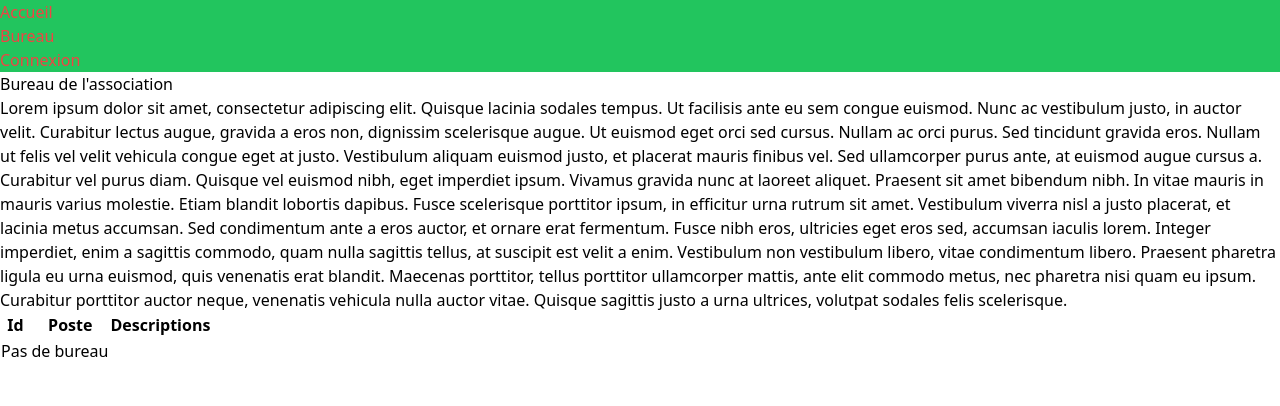
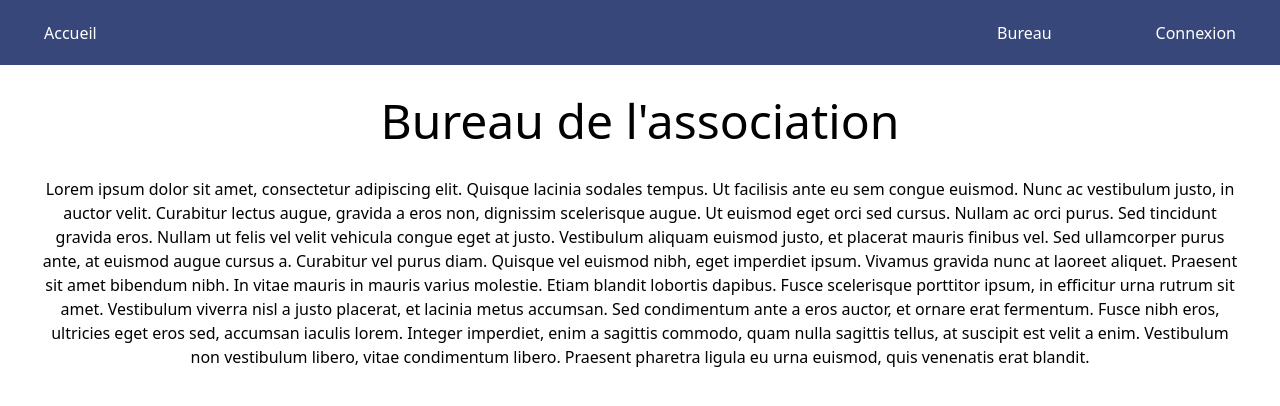
Before and after one commit to BaptisteRdt/Site-association-pr-fecture-Limoges, a Symfony app: template app/templates/bureau/index.html.twig in a window 1280 px wide. Shown: the top 406 px of the page. Run offline with Twig, Linux system fonts and the light colour scheme; the template is opened without the code that fills it, so the values that code supplies are empty; some libraries are stand-ins or nearby versions.

Commit message:
Adding css navbar and office

```diff
--- a/app/public/styles/input.css
+++ b/app/public/styles/input.css
@@ -1,3 +1,7 @@
 @tailwind base;
 @tailwind components;
 @tailwind utilities;
+
+:root {
+    --navbar-background: #374779;
+}
--- a/app/public/styles/output.css
+++ b/app/public/styles/output.css
@@ -423,7 +423,7 @@ Ensure the default browser behavior of the `hidden` attribute.
   display: none;
 }
 
-.border {
+.border, .odd\:border-r-2:nth-child(odd) {
   --tw-border-opacity: 1;
   border-color: rgb(229 231 235 / var(--tw-border-opacity));
 }
@@ -503,6 +503,25 @@ Ensure the default browser behavior of the `hidden` attribute.
   grid-column: auto;
 }
 
+.mx-auto {
+  margin-left: auto;
+  margin-right: auto;
+}
+
+.my-8 {
+  margin-top: 2rem;
+  margin-bottom: 2rem;
+}
+
+.mx-10 {
+  margin-left: 2.5rem;
+  margin-right: 2.5rem;
+}
+
+.ml-8 {
+  margin-left: 2rem;
+}
+
 .mb-3 {
   margin-bottom: 0.75rem;
 }
@@ -567,6 +586,22 @@ Ensure the default browser behavior of the `hidden` attribute.
   display: none;
 }
 
+.h-\[65px\] {
+  height: 65px;
+}
+
+.h-\[200px\] {
+  height: 200px;
+}
+
+.w-2\/5 {
+  width: 40%;
+}
+
+.w-\[200px\] {
+  width: 200px;
+}
+
 .w-full {
   width: 100%;
 }
@@ -592,16 +627,55 @@ Ensure the default browser behavior of the `hidden` attribute.
   resize: both;
 }
 
+.flex-row {
+  flex-direction: row;
+}
+
 .flex-wrap {
   flex-wrap: wrap;
+}
+
+.content-between {
+  align-content: space-between;
 }
 
 .items-center {
   align-items: center;
 }
 
+.justify-center {
+  justify-content: center;
+}
+
+.justify-between {
+  justify-content: space-between;
+}
+
+.space-x-4 > :not([hidden]) ~ :not([hidden]) {
+  --tw-space-x-reverse: 0;
+  margin-right: calc(1rem * var(--tw-space-x-reverse));
+  margin-left: calc(1rem * calc(1 - var(--tw-space-x-reverse)));
+}
+
+.space-x-1 > :not([hidden]) ~ :not([hidden]) {
+  --tw-space-x-reverse: 0;
+  margin-right: calc(0.25rem * var(--tw-space-x-reverse));
+  margin-left: calc(0.25rem * calc(1 - var(--tw-space-x-reverse)));
+}
+
+.space-x-20 > :not([hidden]) ~ :not([hidden]) {
+  --tw-space-x-reverse: 0;
+  margin-right: calc(5rem * var(--tw-space-x-reverse));
+  margin-left: calc(5rem * calc(1 - var(--tw-space-x-reverse)));
+}
+
 .border {
   border-width: 1px;
+}
+
+.border-black {
+  --tw-border-opacity: 1;
+  border-color: rgb(0 0 0 / var(--tw-border-opacity));
 }
 
 .border-gray-300 {
@@ -614,9 +688,27 @@ Ensure the default browser behavior of the `hidden` attribute.
   border-color: rgb(185 28 28 / var(--tw-border-opacity));
 }
 
-.bg-green-500 {
-  --tw-bg-opacity: 1;
-  background-color: rgb(34 197 94 / var(--tw-bg-opacity));
+.bg-navbar-background {
+  background-color: var(--navbar-background);
+}
+
+.px-8 {
+  padding-left: 2rem;
+  padding-right: 2rem;
+}
+
+.py-5 {
+  padding-top: 1.25rem;
+  padding-bottom: 1.25rem;
+}
+
+.px-3 {
+  padding-left: 0.75rem;
+  padding-right: 0.75rem;
+}
+
+.pt-4 {
+  padding-top: 1rem;
 }
 
 .text-center {
@@ -627,12 +719,31 @@ Ensure the default browser behavior of the `hidden` attribute.
   text-align: right;
 }
 
+.text-5xl {
+  font-size: 3rem;
+  line-height: 1;
+}
+
+.text-2xl {
+  font-size: 1.5rem;
+  line-height: 2rem;
+}
+
 .font-thin {
   font-weight: 100;
 }
 
+.font-bold {
+  font-weight: 700;
+}
+
 .font-normal {
   font-weight: 400;
+}
+
+.text-white {
+  --tw-text-opacity: 1;
+  color: rgb(255 255 255 / var(--tw-text-opacity));
 }
 
 .text-yellow-500 {
@@ -660,16 +771,6 @@ Ensure the default browser behavior of the `hidden` attribute.
   color: rgb(185 28 28 / var(--tw-text-opacity));
 }
 
-.text-slate-500 {
-  --tw-text-opacity: 1;
-  color: rgb(100 116 139 / var(--tw-text-opacity));
-}
-
-.text-red-500 {
-  --tw-text-opacity: 1;
-  color: rgb(239 68 68 / var(--tw-text-opacity));
-}
-
 .invert {
   --tw-invert: invert(100%);
   filter: var(--tw-filter);
@@ -686,3 +787,17 @@ Ensure the default browser behavior of the `hidden` attribute.
   transition-timing-function: cubic-bezier(0.4, 0, 0.2, 1);
   transition-duration: 150ms;
 }
+
+:root {
+  --navbar-background: #374779;
+}
+
+.odd\:border-r-2:nth-child(odd) {
+  border-right-width: 2px;
+}
+
+@media (min-width: 768px) {
+  .md\:flex {
+    display: flex;
+  }
+}
--- a/app/tailwind.config.js
+++ b/app/tailwind.config.js
@@ -1,7 +1,11 @@
 module.exports = {
   content: ["./**/*.{html.twig, html}"],
   theme: {
-    extend: {},
+    extend: {
+      colors: {
+        "navbar-background": "var(--navbar-background)",
+      },
+    },
   },
   plugins: [],
 }
--- a/app/templates/base.html.twig
+++ b/app/templates/base.html.twig
@@ -15,21 +15,31 @@
         {% endblock %}
     </head>
     <body>
-        <nav class="bg-green-500 text-red-500">
-            <ul>
-                <li><a href="{{ path("home") }}">Accueil</a></li>
-                <li><a href="{{ path("bureau") }}">Bureau</a></li>
+        <nav class="bg-navbar-background">
+            <div class="px-8 mx-auto">
+                <ul class="flex items-center justify-between h-[65px]">
+                    <div class="flex space-x-4">
+                        <div class="hidden md:flex items-center space-x-1">
+                            <li><a class="py-5 px-3 text-white" href="{{ path("home") }}">Accueil</a></li>
+                        </div>
+                    </div>
+
+                    <div class="hidden md:flex items-center space-x-20">
+                        <li><a class="py-5 px-3 text-white" href="{{ path("bureau") }}">Bureau</a></li>
                         {% if app.user is null %}
-                <li><a href="{{ path("app_login") }}">Connexion</a></li>
+                        <li><a class="py-5 px-3 text-white" href="{{ path("app_login") }}">Connexion</a></li>
                         {% else %}
-                <li><a href="{{ path("shop") }}">Boutique</a></li>
+                        <li><a class="py-5 px-3 text-white" href="{{ path("shop") }}">Boutique</a></li>
                         {% if is_granted('ROLE_ADMIN') %}
-                <li><a href="{{ path("admin") }}">Administration</a></li>
+                        <li><a class="py-5 px-3 text-white" href="{{ path("admin") }}">Administration</a></li>
                         {% endif %}
-                <li><a href="{{ path("profile") }}">Profil</a></li>
-                <li><a href="{{ path("app_logout") }}">Déconnexion</a></li>
+                        <li><a class="py-5 px-3 text-white" href="{{ path("profile") }}">Profil</a></li>
+                        <li><a class="py-5 px-3 text-white" href="{{ path("app_logout") }}">Déconnexion</a></li>
                         {% endif %}
+                    </div>
                 </ul>
+            </div>
+
         </nav>
 
 
--- a/app/templates/bureau/index.html.twig
+++ b/app/templates/bureau/index.html.twig
@@ -8,9 +8,9 @@
     .example-wrapper code { background: #F5F5F5; padding: 2px 6px; }
 </style>
 
-    <h1>Bureau de l'association</h1>
+    <h1 class="text-5xl my-8 text-center">Bureau de l'association</h1>
 
-    <p>Lorem ipsum dolor sit amet, consectetur adipiscing elit. Quisque lacinia sodales tempus. Ut facilisis ante eu sem congue euismod.
+    <p class="my-8 mx-10 text-center">Lorem ipsum dolor sit amet, consectetur adipiscing elit. Quisque lacinia sodales tempus. Ut facilisis ante eu sem congue euismod.
         Nunc ac vestibulum justo, in auctor velit. Curabitur lectus augue, gravida a eros non, dignissim scelerisque augue.
         Ut euismod eget orci sed cursus. Nullam ac orci purus. Sed tincidunt gravida eros. Nullam ut felis vel velit vehicula congue eget at justo.
         Vestibulum aliquam euismod justo, et placerat mauris finibus vel.
@@ -21,30 +21,26 @@
         Vestibulum viverra nisl a justo placerat, et lacinia metus accumsan. Sed condimentum ante a eros auctor, et ornare erat fermentum.
         Fusce nibh eros, ultricies eget eros sed, accumsan iaculis lorem. Integer imperdiet, enim a sagittis commodo, quam nulla sagittis tellus, at suscipit est velit a enim.
         Vestibulum non vestibulum libero, vitae condimentum libero. Praesent pharetra ligula eu urna euismod, quis venenatis erat blandit.
-        Maecenas porttitor, tellus porttitor ullamcorper mattis, ante elit commodo metus, nec pharetra nisi quam eu ipsum.
-        Curabitur porttitor auctor neque, venenatis vehicula nulla auctor vitae. Quisque sagittis justo a urna ultrices, volutpat sodales felis scelerisque.
     </p>
 
-    <table class="table">
-        <thead>
-        <tr>
-            <th>Id</th>
-            <th>Poste</th>
-            <th>Descriptions</th>
-        </tr>
-        </thead>
-        <tbody>
-        {% for office in offices %}
-            <tr>
-                <td>{{ office.id }}</td>
-                <td>{{ office.role }}</td>
-                <td>{{ office.description }}</td>
-            </tr>
-        {% else %}
-            <tr>
-                <td colspan="2">Pas de bureau</td>
-            </tr>
-        {% endfor %}
-        </tbody>
-    </table>
+    <div class="flex flex-wrap justify-center">
+    {% for office in offices %}
+        <div class="w-2/5">
+            <div class="odd:border-r-2 flex flex-row justify-center content-between">
+                {% if office.imageName is null %}
+                    <img class="w-[200px] h-[200px] border border-black" src="{{ asset('/ImageOffice/office_default.png') }}"/>
+                {% else %}
+                    <img class="w-[200px] h-[200px]" src="{{ asset('/ImageOffice/'~office.imageName) }}"/>
+                {% endif %}
+                <div class="ml-8">
+                    <p class="font-bold text-2xl">{{ office.role }}</p>
+
+                    <p class="pt-4">{{ office.description }}</p>
+                </div>
+                <hr>
+            </div>
+        </div>
+    {% endfor %}
+    </div>
+
 {% endblock %}
```
Also changed, not shown: app/public/ImageOffice/8c8ca87dfdddc451ffac9121508a2cca.jpg (added). Lines whose indentation alone changed are shown as unchanged.
